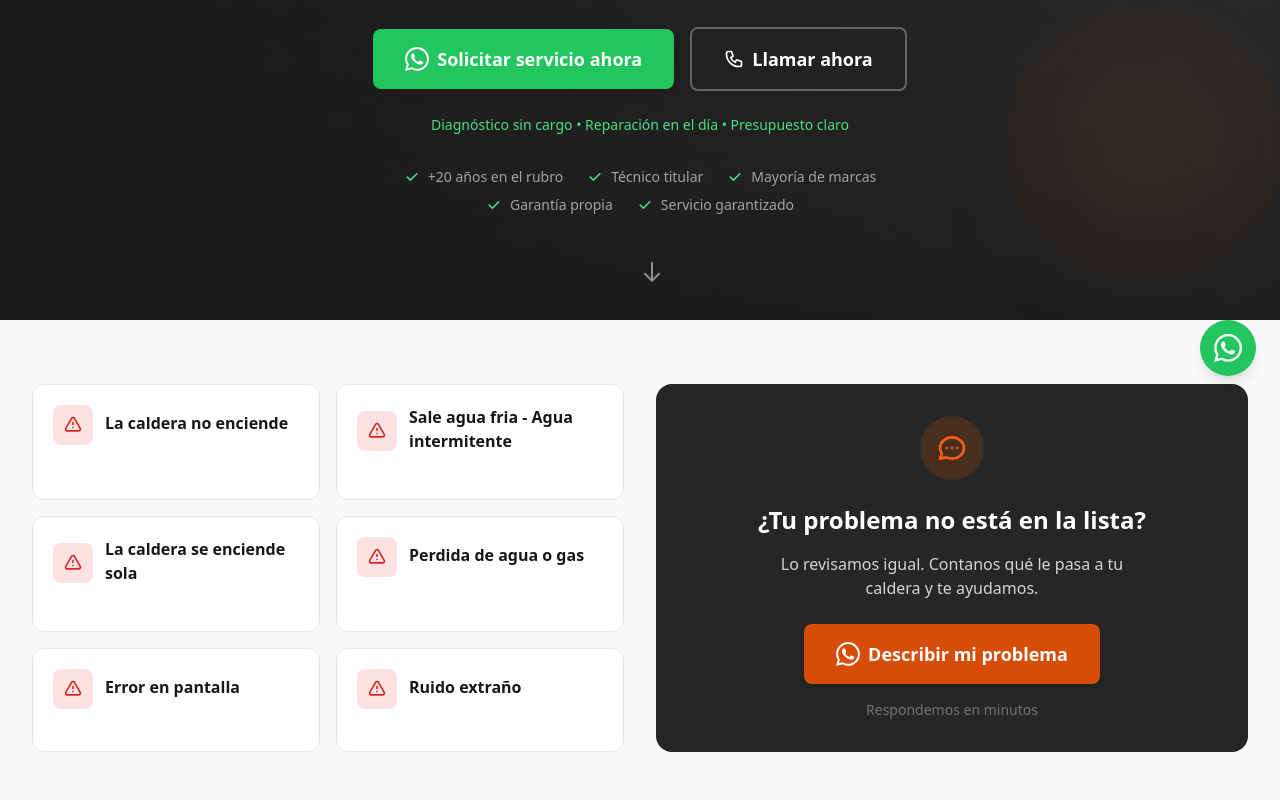
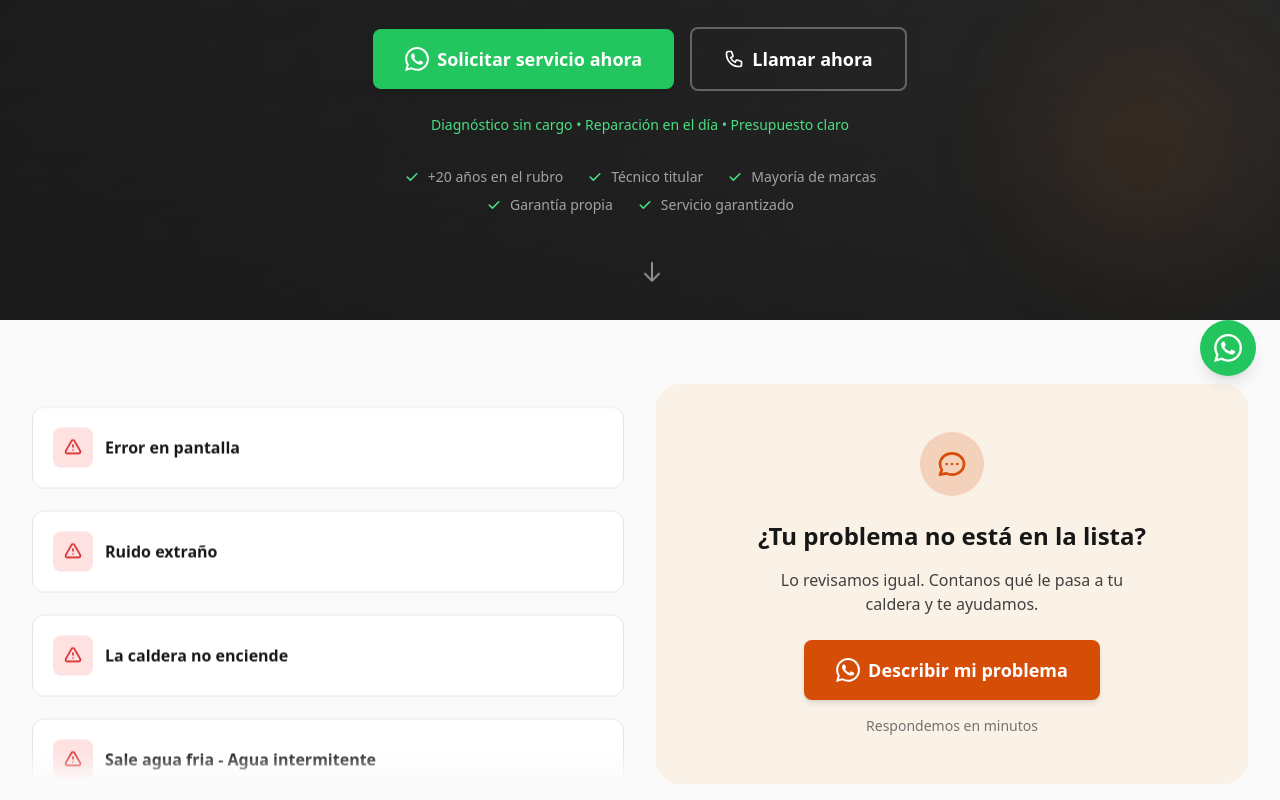
Before and after one commit to tomas0011/calderas-ya, a Next.js app: page / in a window 1280 px wide. Shown: the part 400-1200 px from the top of the page. Built offline with nearby package versions, Linux system fonts and the light colour scheme.

Commit message:
carrousel

```diff
--- a/components/ProblemasComunes.tsx
+++ b/components/ProblemasComunes.tsx
@@ -4,6 +4,7 @@
  */
 
 import WhatsAppButton from "./WhatsAppButton";
+import VerticalCarousel from "./VerticalCarousel";
 
 const problemas = [
   {
@@ -26,6 +27,23 @@ const problemas = [
   },
 ];
 
+function ProblemaCard({ titulo }: { titulo: string }) {
+  return (
+    <div className="bg-white rounded-xl p-5 border border-neutral-200 hover:border-primary-300 hover:shadow-md transition-all duration-200">
+      <div className="flex items-center gap-3">
+        <div className="w-10 h-10 bg-red-100 rounded-lg flex items-center justify-center flex-shrink-0">
+          <svg className="w-5 h-5 text-red-600" fill="none" stroke="currentColor" viewBox="0 0 24 24">
+            <path strokeLinecap="round" strokeLinejoin="round" strokeWidth={2} d="M12 9v2m0 4h.01m-6.938 4h13.856c1.54 0 2.502-1.667 1.732-3L13.732 4c-.77-1.333-2.694-1.333-3.464 0L3.34 16c-.77 1.333.192 3 1.732 3z" />
+          </svg>
+        </div>
+        <h3 className="font-bold text-neutral-900">
+          {titulo}
+        </h3>
+      </div>
+    </div>
+  );
+}
+
 export default function ProblemasComunes() {
   return (
     <section id="problemas" className="py-16 bg-neutral-50">
@@ -34,38 +52,33 @@ export default function ProblemasComunes() {
 
         {/* Layout mitad y mitad */}
         <div className="grid grid-cols-1 lg:grid-cols-2 gap-8">
-          {/* Izquierda: Problemas */}
-          <div className="grid grid-cols-1 sm:grid-cols-2 gap-4">
-            {problemas.map((problema) => (
-              <div
-                key={problema.titulo}
-                className="bg-white rounded-xl p-5 border border-neutral-200 hover:border-primary-300 hover:shadow-md transition-all duration-200"
-              >
-                <div className="flex items-center gap-3">
-                  <div className="w-10 h-10 bg-red-100 rounded-lg flex items-center justify-center flex-shrink-0">
-                    <svg className="w-5 h-5 text-red-600" fill="none" stroke="currentColor" viewBox="0 0 24 24">
-                      <path strokeLinecap="round" strokeLinejoin="round" strokeWidth={2} d="M12 9v2m0 4h.01m-6.938 4h13.856c1.54 0 2.502-1.667 1.732-3L13.732 4c-.77-1.333-2.694-1.333-3.464 0L3.34 16c-.77 1.333.192 3 1.732 3z" />
-                    </svg>
-                  </div>
-                  <h3 className="font-bold text-neutral-900 mb-1">
-                    {problema.titulo}
-                  </h3>
-                </div>
-              </div>
-            ))}
+          {/* Izquierda: Carousel Vertical Infinito */}
+          <div className="h-[400px] rounded-xl">
+            <VerticalCarousel
+              itemHeight={88}
+              duration={10000}
+              className="h-full"
+            >
+              {problemas.map((problema) => (
+                <ProblemaCard
+                  key={problema.titulo}
+                  titulo={problema.titulo}
+                />
+              ))}
+            </VerticalCarousel>
           </div>
 
           {/* Derecha: CTA */}
-          <div className="bg-neutral-800 rounded-2xl p-8 flex flex-col items-center justify-center text-center text-white">
+          <div className="bg-accent-200/20 backdrop-blur-sm rounded-3xl p-8 flex flex-col items-center justify-center text-center text-neutral-900">
             <div className="w-16 h-16 bg-accent-500/20 rounded-full flex items-center justify-center mb-6">
-              <svg className="w-8 h-8 text-accent-400" fill="none" stroke="currentColor" viewBox="0 0 24 24">
+              <svg className="w-8 h-8 text-accent-500" fill="none" stroke="currentColor" viewBox="0 0 24 24">
                 <path strokeLinecap="round" strokeLinejoin="round" strokeWidth={2} d="M8 12h.01M12 12h.01M16 12h.01M21 12c0 4.418-4.03 8-9 8a9.863 9.863 0 01-4.255-.949L3 20l1.395-3.72C3.512 15.042 3 13.574 3 12c0-4.418 4.03-8 9-8s9 3.582 9 8z" />
               </svg>
             </div>
-            <h3 className="text-2xl font-bold mb-4">
+            <h3 className="text-2xl font-bold mb-4 text-neutral-900">
               ¿Tu problema no está en la lista?
             </h3>
-            <p className="text-neutral-300 mb-6 max-w-sm">
+            <p className="text-neutral-700 mb-6 max-w-sm">
               Lo revisamos igual. Contanos qué le pasa a tu caldera y te ayudamos.
             </p>
             <WhatsAppButton variant="accent" size="lg">
--- /dev/null
+++ b/components/VerticalCarousel.tsx
@@ -0,0 +1,160 @@
+"use client";
+
+import { useEffect, useRef, useState, ReactNode } from "react";
+
+interface VerticalCarouselProps {
+  children: ReactNode;
+  itemHeight?: number;
+  duration?: number;
+  pauseOnHover?: boolean;
+  className?: string;
+}
+
+export default function VerticalCarousel({
+  children,
+  itemHeight = 88,
+  duration = 30000,
+  pauseOnHover = true,
+  className = "",
+}: VerticalCarouselProps) {
+  const trackRef = useRef<HTMLDivElement>(null);
+  const [isPaused, setIsPaused] = useState(false);
+  const isDragging = useRef(false);
+  const startY = useRef(0);
+  const startTranslate = useRef(0);
+  const animationRef = useRef<number>();
+  const translateRef = useRef(0);
+  const lastTimeRef = useRef(0);
+
+  // Contar items hijos
+  const childrenArray = Array.isArray(children) ? children : [children];
+  const totalItems = childrenArray.length;
+  const cycleHeight = totalItems * (itemHeight + 16); // itemHeight + gap
+
+  // Duplicar items para efecto infinito (2 ciclos para suavizar el loop)
+  const duplicatedChildren = [...childrenArray, ...childrenArray];
+
+  useEffect(() => {
+    const track = trackRef.current;
+    if (!track || isPaused || isDragging.current) return;
+
+    const animate = (timestamp: number) => {
+      if (!lastTimeRef.current) lastTimeRef.current = timestamp;
+
+      const deltaTime = timestamp - lastTimeRef.current;
+      lastTimeRef.current = timestamp;
+
+      // Calcular desplazamiento basado en tiempo
+      const pixelsPerMs = cycleHeight / duration;
+      translateRef.current += pixelsPerMs * deltaTime;
+
+      // Loop infinito sin salto usando módulo
+      const totalCycle = cycleHeight;
+      const currentPosition = translateRef.current % totalCycle;
+
+      // Usar translateY que es más suave que scrollTop
+      track.style.transform = `translateY(-${currentPosition}px)`;
+
+      animationRef.current = requestAnimationFrame(animate);
+    };
+
+    animationRef.current = requestAnimationFrame(animate);
+
+    return () => {
+      if (animationRef.current) {
+        cancelAnimationFrame(animationRef.current);
+      }
+    };
+  }, [isPaused, cycleHeight, duration]);
+
+  const handleMouseDown = (e: React.MouseEvent) => {
+    isDragging.current = true;
+    startY.current = e.clientY;
+    // Capturar la posición actual normalizada
+    const totalCycle = cycleHeight;
+    startTranslate.current = ((translateRef.current % totalCycle) + totalCycle) % totalCycle;
+    setIsPaused(true);
+  };
+
+  const handleMouseMove = (e: React.MouseEvent) => {
+    if (!isDragging.current || !trackRef.current) return;
+
+    const deltaY = e.clientY - startY.current;
+    // Invertir: arrastrar hacia abajo = mover contenido hacia arriba (translateY negativo)
+    const newTranslate = startTranslate.current - deltaY;
+    translateRef.current = newTranslate;
+
+    // Calcular posición dentro del ciclo
+    const totalCycle = cycleHeight;
+    const normalizedPosition = ((newTranslate % totalCycle) + totalCycle) % totalCycle;
+    trackRef.current.style.transform = `translateY(-${normalizedPosition}px)`;
+  };
+
+  const handleMouseUp = () => {
+    if (isDragging.current) {
+      // Normalizar la posición para que no crezca infinitamente
+      const totalCycle = cycleHeight;
+      translateRef.current = ((translateRef.current % totalCycle) + totalCycle) % totalCycle;
+    }
+    isDragging.current = false;
+    lastTimeRef.current = 0;
+    setIsPaused(false);
+  };
+
+  const handleMouseLeave = () => {
+    if (isDragging.current) {
+      const totalCycle = cycleHeight;
+      translateRef.current = ((translateRef.current % totalCycle) + totalCycle) % totalCycle;
+    }
+    isDragging.current = false;
+    lastTimeRef.current = 0;
+    setIsPaused(false);
+  };
+
+  const handleMouseEnter = () => {
+    if (pauseOnHover && !isDragging.current) {
+      setIsPaused(true);
+    }
+  };
+
+  return (
+    <div
+      className={`relative overflow-hidden ${className}`}
+      onMouseEnter={handleMouseEnter}
+      onMouseLeave={handleMouseLeave}
+      onMouseDown={handleMouseDown}
+      onMouseMove={handleMouseMove}
+      onMouseUp={handleMouseUp}
+      style={{
+        cursor: isDragging.current ? 'grabbing' : 'grab',
+        userSelect: 'none'
+      }}
+    >
+      {/* Gradiente superior */}
+      <div className="absolute top-0 left-0 right-0 h-8 bg-gradient-to-b from-neutral-50 to-transparent z-10 pointer-events-none" />
+
+      {/* Track con transformación */}
+      <div
+        ref={trackRef}
+        className="flex flex-col gap-4 py-4 will-change-transform"
+        style={{
+          transform: 'translateY(0)',
+          transition: isDragging.current ? 'none' : 'transform 0.1s linear'
+        }}
+      >
+        {duplicatedChildren.map((child, index) => (
+          <div
+            key={index}
+            className="flex-shrink-0"
+            style={{ height: itemHeight }}
+          >
+            {child}
+          </div>
+        ))}
+      </div>
+
+      {/* Gradiente inferior */}
+      <div className="absolute bottom-0 left-0 right-0 h-8 bg-gradient-to-t from-neutral-50 to-transparent z-10 pointer-events-none" />
+    </div>
+  );
+}
--- a/tailwind.config.ts
+++ b/tailwind.config.ts
@@ -75,6 +75,15 @@ const config: Config = {
           '100%': { opacity: '1', transform: 'translateY(0)' },
         },
       },
+      utilities: {
+        '.scrollbar-hide': {
+          '-ms-overflow-style': 'none',
+          'scrollbar-width': 'none',
+        },
+        '.scrollbar-hide::-webkit-scrollbar': {
+          display: 'none',
+        },
+      },
     },
   },
   plugins: [],
```
Also changed, not shown: 1 other file (tests, documents, lock files or other folders).
